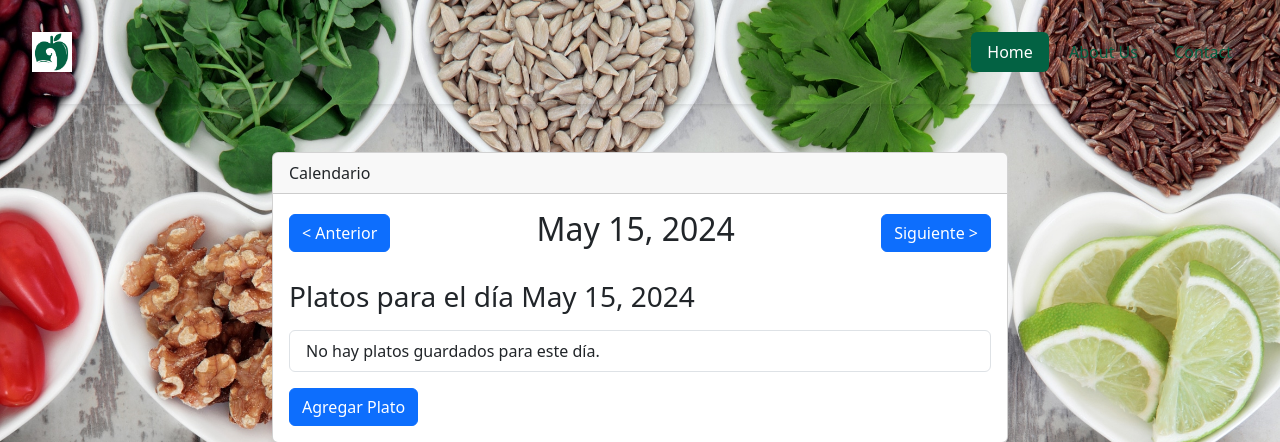
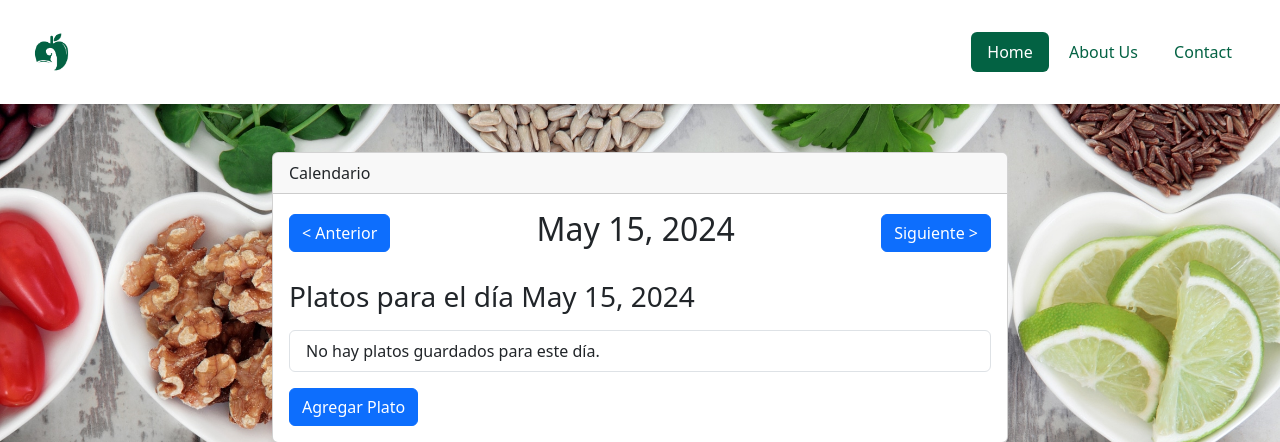
Before and after one commit to RaulFilip16/FoodAndNutrition, a Django app: page /seleccionar-dia/ in a window 1280 px wide. Shown: the top 442 px of the page. Run offline with Django 5.2, Linux system fonts and the light colour scheme; data comes from the database, SQL or seed files in the repository; both versions use the stored data as it was after the commit.

Commit message:
Bar background color white

```diff
--- a/test1/templates/seleccionar_dia.html
+++ b/test1/templates/seleccionar_dia.html
@@ -2,8 +2,7 @@
 {% load static %}
 {% block content %}
 
-    <!-- Barra de navegación -->
-    <div class="nav nav-pills">
+<div class="nav nav-pills" style="background-color: white;">
         <div>
             <img src="{% static 'assets/logoGreen.png' %}" alt="logo">
         </div>
```
Also changed, not shown: test1/db.sqlite3.
